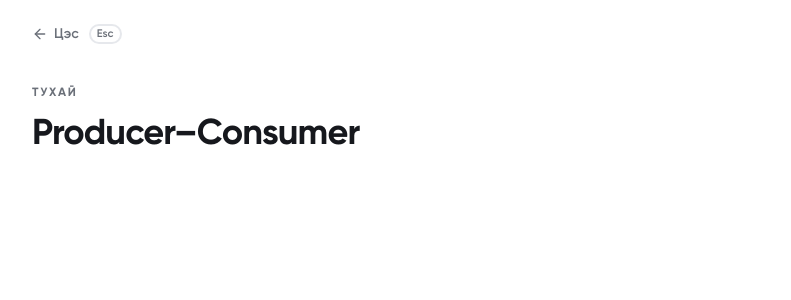
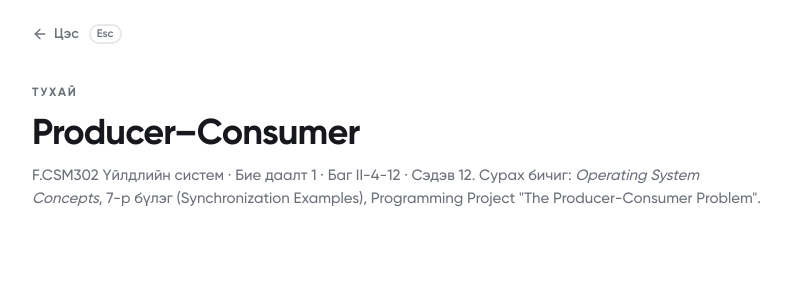
Before and after one commit to khuslenshi/os-bd1-producer-consumer, a Next.js app: page /about-mock in a window 1280 px wide. Shown: the top 300 px of the page, without its empty margins (240-1031 px from the left). Built offline with nearby package versions, Linux system fonts and the light colour scheme.

Commit message:
fix: add course line to about mock header

```diff
--- a/src/app/about-mock/page.tsx
+++ b/src/app/about-mock/page.tsx
@@ -10,6 +10,9 @@ export default function Page() {
       <header className="flex flex-col gap-3">
         <span className="text-xs font-bold tracking-[0.14em] text-muted-foreground uppercase">Тухай</span>
         <h1 className="text-3xl font-bold tracking-tight sm:text-4xl">Producer–Consumer</h1>
+        <p className="text-[15px] text-muted-foreground">
+          F.CSM302 Үйлдлийн систем · Бие даалт 1 · Баг II-4-12 · Сэдэв 12. Сурах бичиг: <i>Operating System Concepts</i>, 7-р бүлэг (Synchronization Examples), Programming Project &quot;The Producer-Consumer Problem&quot;.
+        </p>
       </header>
     </main>
   )
```
